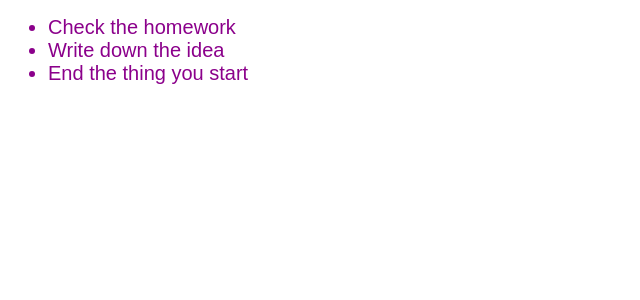
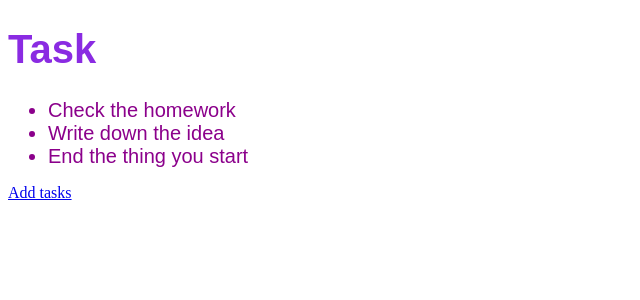
Before and after one commit to hoaes5422/Realthing, a Django app: page /Task/ in a window 1280 px wide. Shown: the top 300 px of the page, without its empty margins (0-640 px from the left). Run offline with Django 3.2, Linux system fonts and the light colour scheme.

Commit message:
Update list.html

```diff
--- a/Starting/Task/templates/list.html
+++ b/Starting/Task/templates/list.html
@@ -1,17 +1,13 @@
-{% load static %}
-<!DOCTYPE html>
-<html>
-<head>
-	<link rel="stylesheet"  href="/static/list.css"></link>
-	<title>Tasks</title>
-</head>
-<body>
+{% extends "combined.html" %}
+
+{% block combined %}
+	<h1 >Task</h1>
 	<ul>
 		{% for task in tasks %}
 		<li>{{task}}</li>
+		{% empty %}
+		<li>No task.</li>
 		{% endfor %}
-
-
 	</ul>
-</body>
-</html>
+	<a href="{% url 'tasks:add' %}">Add tasks</a>
+{% endblock %}
```
